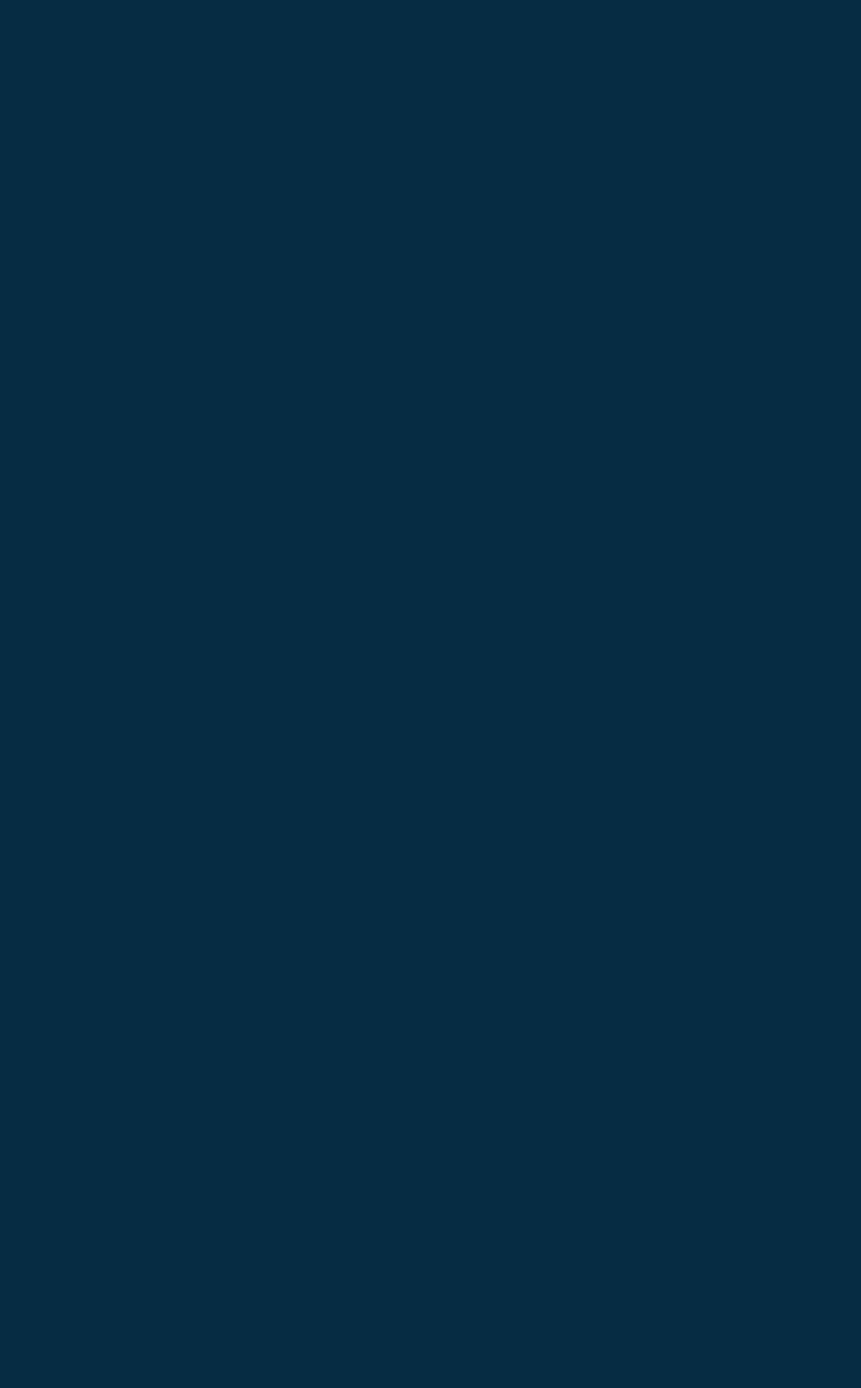
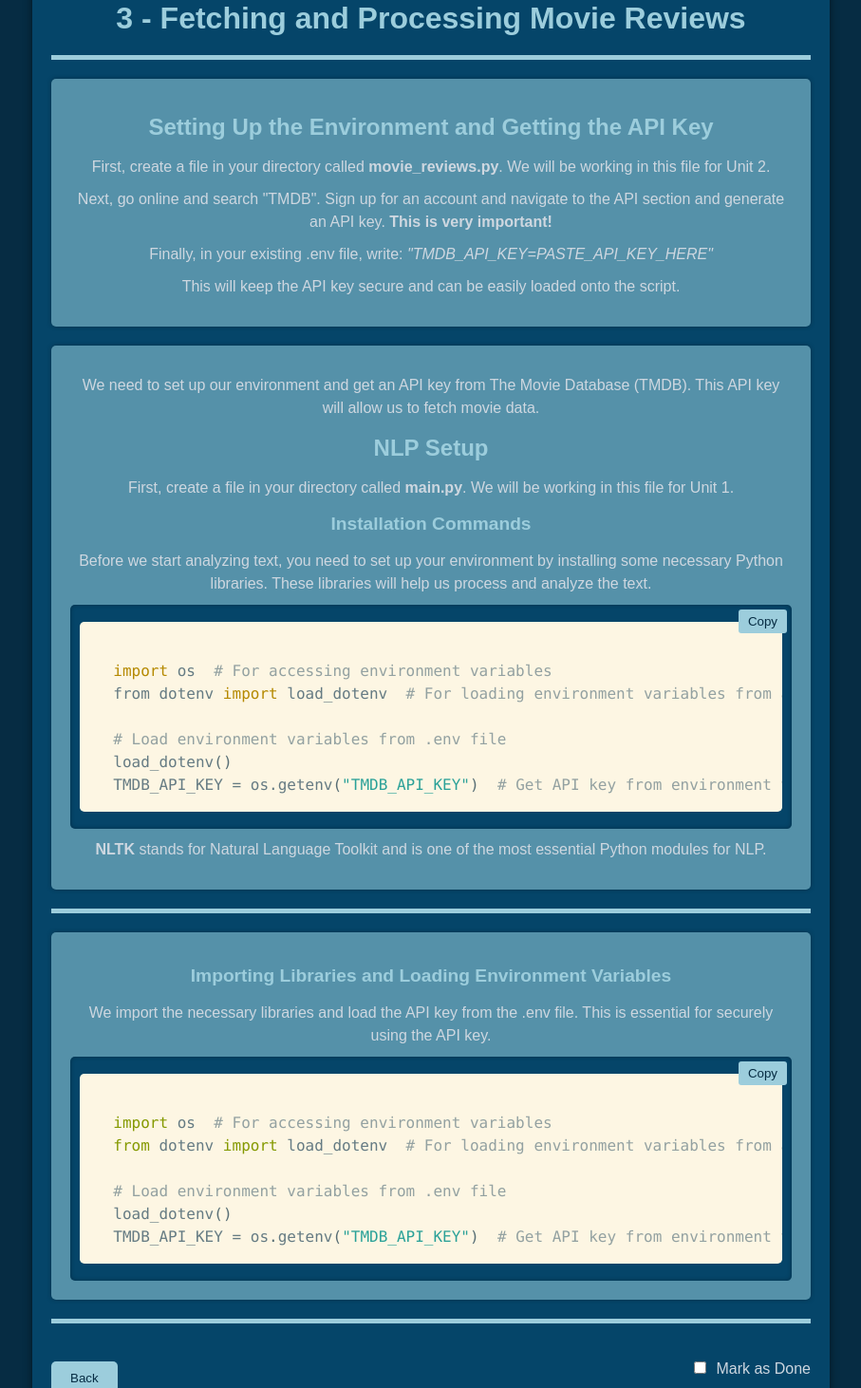
Before and after one commit to ZeendaBean24/NLP-Sentiment_Analysis, a React (Create React App) app in the folder learn-nlp/: page /ex4 in a window 1280 px wide. Shown: the part 40-1502 px from the top of the page at 95% size, without its empty margins (186-1093 px from the left). Before the commit the page ends 800 px from the top, so only its background shows below. Built offline with nearby package versions, Linux system fonts and the light colour scheme; a web font is replaced by a local one.

Commit message:
Fix small formatting issue

```diff
--- a/learn-nlp/src/Pages/PageFour.jsx
+++ b/learn-nlp/src/Pages/PageFour.jsx
@@ -1,9 +1,122 @@
-import React from 'react'
+import React, { useState, useEffect } from 'react';
+import './styles.css';
+import { Prism as SyntaxHighlighter } from 'react-syntax-highlighter';
+import { solarizedlight } from 'react-syntax-highlighter/dist/esm/styles/prism';
+import { useNavigate } from 'react-router-dom';
 
 function PageFour() {
+  let navigate = useNavigate();
+
+  function handleNavigate(path) {
+    navigate(path);
+  }
+
+  const copyToClipboard = (text) => {
+    if (navigator.clipboard) { // Modern async clipboard API
+      navigator.clipboard.writeText(text).then(() => {
+        alert('Text copied to clipboard');
+      }).catch(err => {
+        console.error('Failed to copy text: ', err);
+      });
+    } else { // Fallback for older browsers
+      const textarea = document.createElement('textarea');
+      textarea.value = text;
+      document.body.appendChild(textarea);
+      textarea.select();
+      try {
+        document.execCommand('copy');
+        alert('Text copied to clipboard');
+      } catch (err) {
+        console.error('Failed to copy text: ', err);
+      }
+      document.body.removeChild(textarea);
+    }
+  };
+
+  const [isDone, setIsDone] = useState(false);  // State to manage the "Mark as Done" button
+
+  // Retrieve the initial state from localStorage
+  useEffect(() => {
+    const savedState = localStorage.getItem('page4-done') === 'true';
+    setIsDone(savedState);
+  }, []);
+
+  const handleDoneToggle = () => {
+    const newState = !isDone;
+    setIsDone(newState);
+    localStorage.setItem('page4-done', newState);
+  };
+
+  const installCommands = `
+  import os  # For accessing environment variables
+  from dotenv import load_dotenv  # For loading environment variables from a .env file
+
+  # Load environment variables from .env file
+  load_dotenv()
+  TMDB_API_KEY = os.getenv("TMDB_API_KEY")  # Get API key from environment variables
+`;
+
+  const snippet1 = `
+  import os  # For accessing environment variables
+  from dotenv import load_dotenv  # For loading environment variables from a .env file
+
+  # Load environment variables from .env file
+  load_dotenv()
+  TMDB_API_KEY = os.getenv("TMDB_API_KEY")  # Get API key from environment variables
+`;
+
   return (
-    <div>PageFour</div>
-  )
+    <div className="page">
+      <h1 className="page-title">3 - Fetching and Processing Movie Reviews</h1>
+      <hr></hr>
+      <div className="section-divider">
+          <h1 className="heading">Setting Up the Environment and Getting the API Key</h1>
+          <p className="description">First, create a file in your directory called <strong>movie_reviews.py</strong>. We will be working in this file for Unit 2.</p>
+          <p className="description">Next, go online and search "TMDB". Sign up for an account and navigate to the API section and generate an API key. <strong>This is very important!</strong></p>
+          <p className="description">Finally, in your existing .env file, write: <em>"TMDB_API_KEY=PASTE_API_KEY_HERE"</em></p>
+          <p className="description">This will keep the API key secure and can be easily loaded onto the script.</p>
+      </div>
+      <div className="section-divider">
+        <p className="intro">We need to set up our environment and get an API key from The Movie Database (TMDB). This API key will allow us to fetch movie data.</p>
+        <h1 className="heading">NLP Setup</h1>
+          <p className="description">First, create a file in your directory called <strong>main.py</strong>. We will be working in this file for Unit 1.</p>
+          <h2 className="subheading">Installation Commands</h2>
+          <p className="description">Before we start analyzing text, you need to set up your environment by installing some necessary Python libraries. These libraries will help us process and analyze the text.</p>
+          <div className="code-container" style={{ position: 'relative' }}>
+            <SyntaxHighlighter language="bash" style={ solarizedlight }>
+              {installCommands}
+            </SyntaxHighlighter>
+            <button onClick={() => copyToClipboard(installCommands)} className="copy-button" style={{ position: 'absolute', top: '5px', right: '5px' }}>
+              Copy
+            </button>
+          </div>
+        <p className="description"><strong>NLTK</strong> stands for Natural Language Toolkit and is one of the most essential Python modules for NLP.</p>
+      </div>
+      <hr></hr>
+        <div className="section-divider">
+          <h2 className="subheading">Importing Libraries and Loading Environment Variables</h2>
+          <p className="description">We import the necessary libraries and load the API key from the .env file. This is essential for securely using the API key.</p>
+          <div className="code-container" style={{ position: 'relative' }}>
+            <SyntaxHighlighter language="python" style={ solarizedlight }>
+              {snippet1}
+            </SyntaxHighlighter>
+            <button onClick={() => copyToClipboard(snippet1)} className="copy-button" style={{ position: 'absolute', top: '5px', right: '5px' }}>
+              Copy
+            </button>
+        </div>
+      </div>
+      <hr></hr>
+      <div className="footer">
+        <button className="back-button" style={{ marginTop: '20px', cursor: 'pointer' }} onClick={() => handleNavigate('/')}>
+          Back
+        </button>
+        <label className="isDone" style={{ marginLeft: '10px' }}>
+          <input type="checkbox" checked={isDone} onChange={handleDoneToggle} />
+          Mark as Done
+        </label>
+      </div>
+    </div>
+  );
 }
 
-export default PageFour
+export default PageFour;
--- a/learn-nlp/src/Pages/PageOne.jsx
+++ b/learn-nlp/src/Pages/PageOne.jsx
@@ -637,7 +637,7 @@ function PageOne() {
             <button onClick={() => copyToClipboard(installCommands)} className="copy-button" style={{ position: 'absolute', top: '5px', right: '5px' }}>
               Copy
             </button>
-        </div>
+          </div>
         <p className="description"><strong>NLTK</strong> stands for Natural Language Toolkit and is one of the most essential Python modules for NLP.</p>
         <p className="description"><strong>Matplotlib</strong> is a Python visualization library that can quickly create graphs and charts with data.</p>
       </div>
--- a/learn-nlp/src/Pages/PageOneThree.jsx
+++ b/learn-nlp/src/Pages/PageOneThree.jsx
@@ -211,7 +211,7 @@ function PageOneThree() {
       <div className="section-divider">
         <h2 className="subheading">Full Code from Unit 1</h2>
         <button onClick={toggleCollapse} className="toggle-button" style={{ marginTop: '20px', cursor: 'pointer' }}>
-          {isOpen ? 'Hide' : 'Show'} Show main.py
+          {isOpen ? 'Hide' : 'Show'} main.py
         </button>
         {isOpen && (
           <div className="collapsible-content" style={{ marginTop: '10px', position: 'relative' }}>
```
Also changed, not shown: 1 other file (tests, documents, lock files or other folders).
